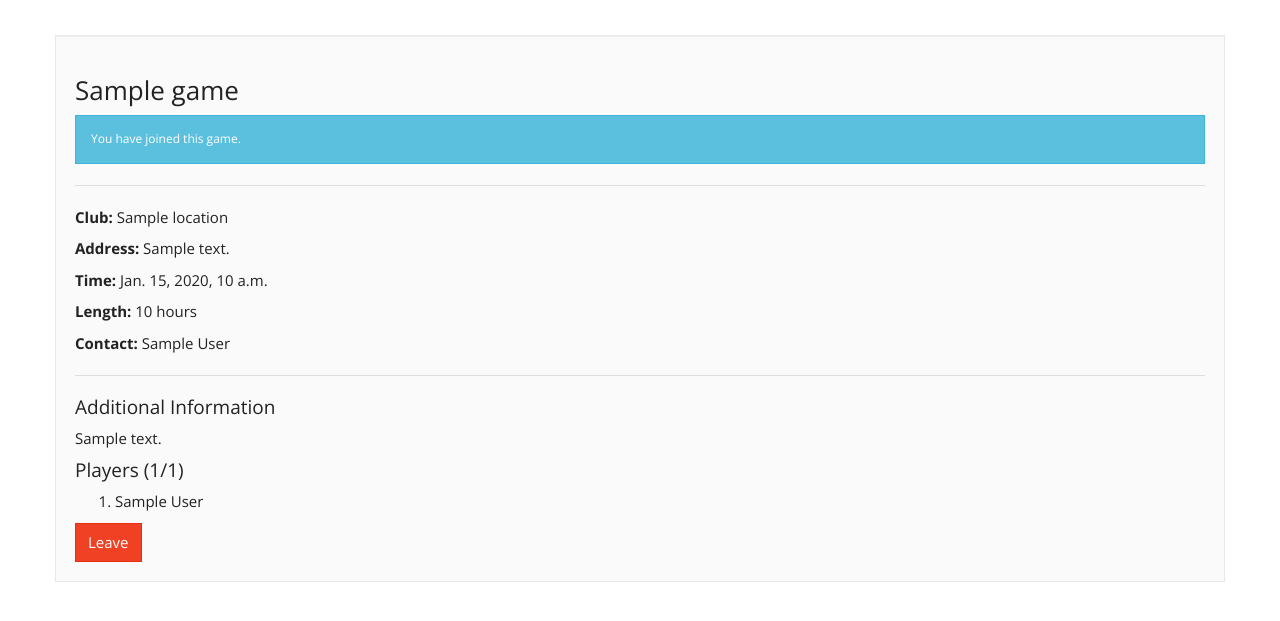
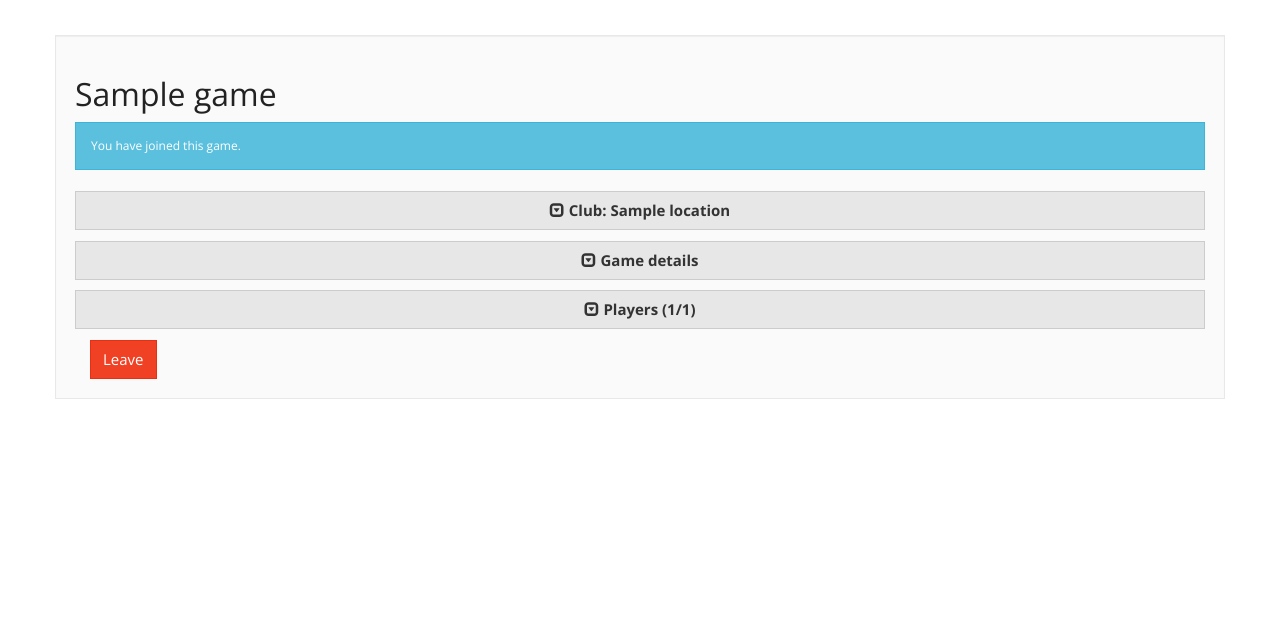
Before and after one commit to NeDaRoSa/Badminton, a Django app: page /game/1/ in a window 1280 px wide. Shown: the part 45-666 px from the top of the page. Run offline with Django 3.2, Linux system fonts and the light colour scheme; a user stored in the database is signed in; tables that the repository leaves empty hold one stand-in row (values such as "Sample post"); some libraries are stand-ins or nearby versions.

Commit message:
reworked frontend

```diff
--- a/birdie/models.py
+++ b/birdie/models.py
@@ -4,7 +4,10 @@ from django.contrib.auth.models import User
 
 class Location(models.Model):
     name = models.CharField(max_length=64)
-    address = models.CharField(max_length=256)
+    street_number = models.IntegerField()
+    street = models.CharField(max_length=256)
+    postcode = models.CharField(max_length=8)
+    description = models.CharField(max_length=1024, null=True)
 
     def __str__(self):
         return self.name
--- a/birdie/views.py
+++ b/birdie/views.py
@@ -58,27 +58,30 @@ def home(request):
 
 def register(request):
     registered = False
+    passphrase_error = None
 
     if request.method == 'POST':
+        code = request.POST.get('passphrase', '')
         user_form = UserForm(data=request.POST)
+        if code != 'CHANGE_THIS':
+            passphrase_error = 'The passphrase you entered is incorrect.'
+        else:
+            if user_form.is_valid():
+                user = user_form.save()
+                password = request.POST.get('password1', '')
+                print(password)
 
-        if user_form.is_valid():
-            user = user_form.save()
-            password = user.password
-            user.set_password(password)
-            user.save()
-
-            user = authenticate(username=user.username, password=password)
-            login(request, user)
-            return HttpResponseRedirect('/')
-        else:
-            print(user_form.errors)
+                user = authenticate(username=user.username, password=password)
+                login(request, user)
+                return HttpResponseRedirect('/')
+            else:
+                print(user_form.errors)
 
     else:
         user_form = UserForm()
 
     return render(request, 'register.html',
-                  {'user_form': user_form, 'registered': registered})
+                  {'user_form': user_form, 'registered': registered, 'passphrase_error': passphrase_error})
 
 
 @login_required()
--- a/templates/game.html
+++ b/templates/game.html
@@ -11,7 +11,10 @@
         </div>
     {% endif %}
 
-    <h3>{{ game.name }}</h3>
+    <h2>{{ game.name }}</h2>
+
+    <div class="container-fluid">
+        <div class="row">
             {% if is_past_game %}
                 <div class="alert alert-warning">This is an old game.</div>
             {% else %}
@@ -23,28 +26,58 @@
                     <div class="alert alert-warning">This game is full.</div>
                 {% endif %}
             {% endif %}
-    <hr/>
+        </div>
 
-    <p> <b>Club:</b> {{ game.location.name }}</p>
-    <p> <b>Address:</b> {{ game.location.address }}</p>
-    <p> <b>Time:</b> {{ game.datetime }}</p>
-    <p> <b>Length:</b> {{ game.duration }} hours</p>
-    <p> <b>Contact:</b> {{ game.organiser.first_name }} {{ game.organiser.last_name }}</p>
+        <div class="row">
+            <p><button id="toggle-button" class="btn btn-default btn-block small-bottom" data-toggle="collapse" data-target="#location_collapse">
+                <span class="glyphicon glyphicon-collapse-down"></span>
+                <strong>Club: {{ game.location.name }}</strong>
+            </button>
+            <div id="location_collapse" class="collapse large-bottom">
+                <table class="table">
+                    <tr><td class="col-lg-5"><strong>City: </strong></td><td>Glasgow</td></tr>
+                    <tr><td><strong>Postcode: </strong></td><td>{{ game.location.postcode }}</td></tr>
+                    <tr><td> <strong>Address:</strong></td><td> {{ game.location.street_number }} {{ game.location.street }}</td></tr>
+                </table>
+            </div>
+            </p>
+        </div>
 
-    <hr/>
-    <h4> Additional Information </h4>
-    <p> {{ game.description }}</p>
+        <div class="row">
+            <p><button id="toggle-button" class="btn btn-default btn-block small-bottom" data-toggle="collapse"
+                    data-target="#details_collapse">
+                <span class="glyphicon glyphicon-collapse-down"></span>
+                <strong>Game details</strong>
+            </button>
+            <div id="details_collapse" class="collapse large-bottom">
+                <table class="table">
+                    <tr><td class="col-lg-5"><strong>Time: </strong></td><td>{{ game.datetime }}</td></tr>
+                    <tr><td><strong>Length: </strong></td><td>{{ game.duration }}</td></tr>
+                    <tr><td><strong>Contact:</strong></td><td> {{ game.organiser.first_name }} {{ game.organiser.last_name }}</td></tr>
+                    <tr><td><strong>Additional details:</strong></td><td>{{ game.description }}</td></tr>
+                </table>
+            </div>
+            </p>
+        </div>
 
-    <h4> Players ({{ game.players.all|length }}/{{ game.max_players }})</h4>
-    <ol>
+        <div class="row">
+            <p><button id="toggle-button" class="btn btn-default btn-block small-bottom" data-toggle="collapse"
+                    data-target="#players_collapse">
+                <span class="glyphicon glyphicon-collapse-down"></span>
+                <strong>Players ({{ game.players.all|length }}/{{ game.max_players }})</strong>
+            </button>
+            <div id="players_collapse" class="collapse large-bottom">
+               <table class="table">
                     {% for player in game.players.all %}
-            <li> {{ player.first_name }} {{ player.last_name }}</li>
+                        <tr><td class="col-lg-5"><strong>Name:</strong></td> <td>{{ player.first_name }} {{ player.last_name }}</td></tr>
                     {% endfor %}
                     {% for empty in empty_list %}
-            <li>Empty</li>
+                        <tr class="success"><td><strong>Name: </strong></td><td>-</td></tr>
                     {% endfor %}
-
-    </ol>
+               </table>
+            </div>
+        </p>
+        </div>
 
         {% if not is_past_game %}
             {% if has_joined %}
@@ -65,5 +98,6 @@
                 {% endif %}
             {% endif %}
         {% endif %}
+    </div>
 
 {% endblock %}
--- a/templates/register.html
+++ b/templates/register.html
@@ -13,7 +13,13 @@
                 <div class="form-group">
                     {{ user_form.as_p }}
                 </div>
+                <div class="form-group{% if passphrase_error %} has-error{% endif %}">
+                    <label for="id_passphrase">Registration Code:</label>
+                    <input class="form-control" id="id_passphrase" maxlength="30" name="passphrase" type="password" />
+                </div>
+                {% if passphrase_error %}<div class="alert alert-danger">{{ passphrase_error }}</div>{% endif %}
                 <input class="btn btn-primary" type="submit" name="submit" value="Register" />
+
             </form>
 
     {% endif %}
```
Also changed, not shown: birdie/forms.py (+9 -4 lines), birdie/migrations/0002_auto_20151205_1228.py (added). Lines whose indentation alone changed are shown as unchanged.
